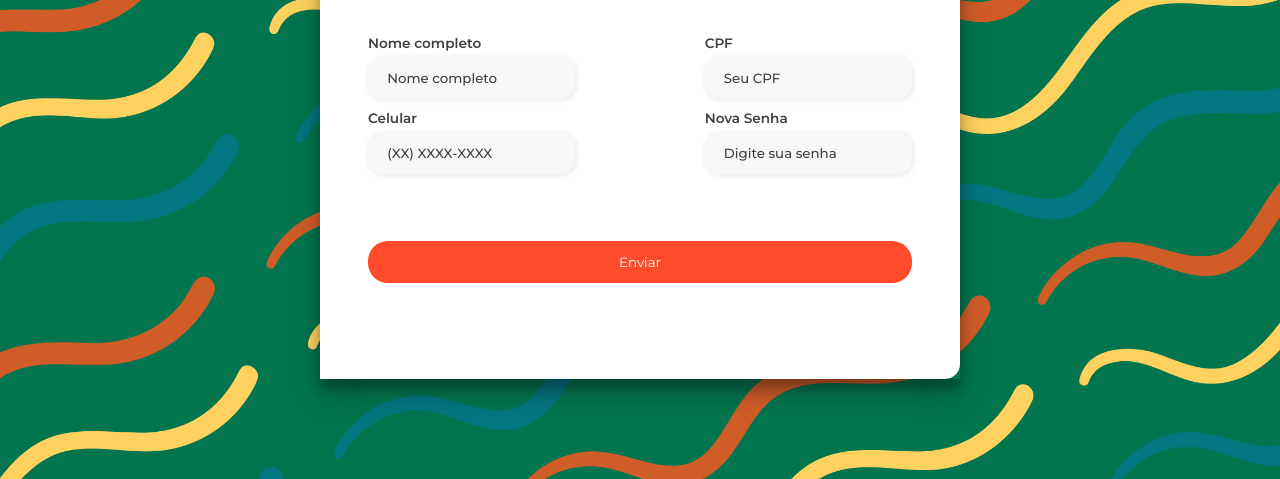
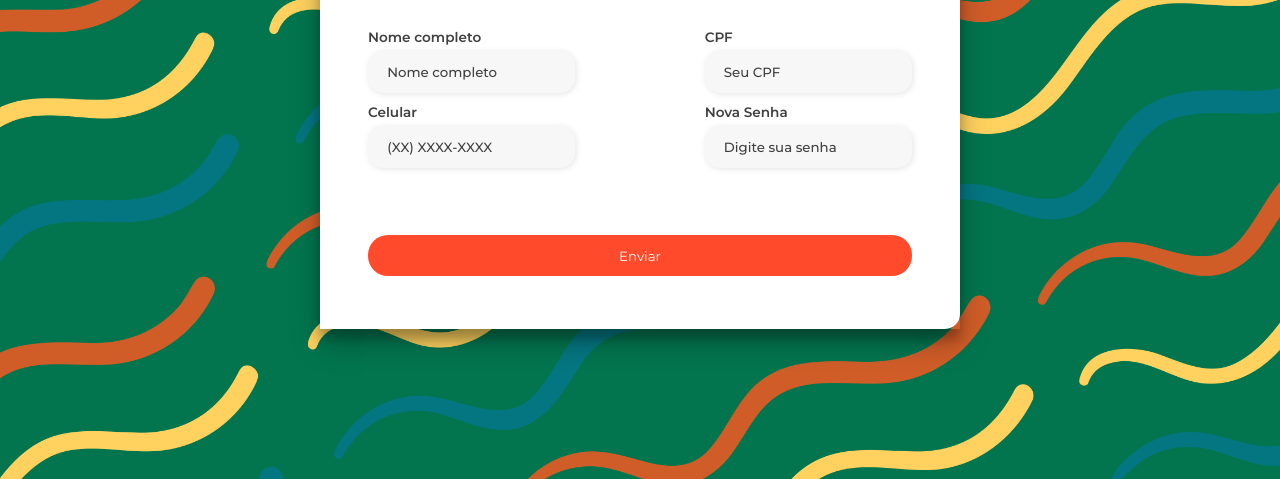
Before and after one commit to GabrielAdelino/Projeto-Integrado, a plain HTML site: page redefinicaoSenha2.html in a window 1280 px wide. Shown: the part 321-800 px from the top of the page. Drawn offline with Linux system fonts and the light colour scheme.

Commit message:
Ajuste formulário notebook

```diff
--- a/pg-redefinicaoSenha.css
+++ b/pg-redefinicaoSenha.css
@@ -20,8 +20,8 @@ body {
 }
 
 .container{
-    width: 70%;
-    height: 600px;
+    width: 80%;
+    height: 500px;
     display: flex;
     box-shadow: 0 14px 28px rgba(0,0,0,0.25),
 			0 10px 10px rgba(0,0,0,0.22);
@@ -54,7 +54,7 @@ body {
 }
 
 .form-header {
-    margin-bottom: 1.8em;
+    margin-bottom: 1rem;
     display: flex;
     justify-content: space-between;
 }
```
